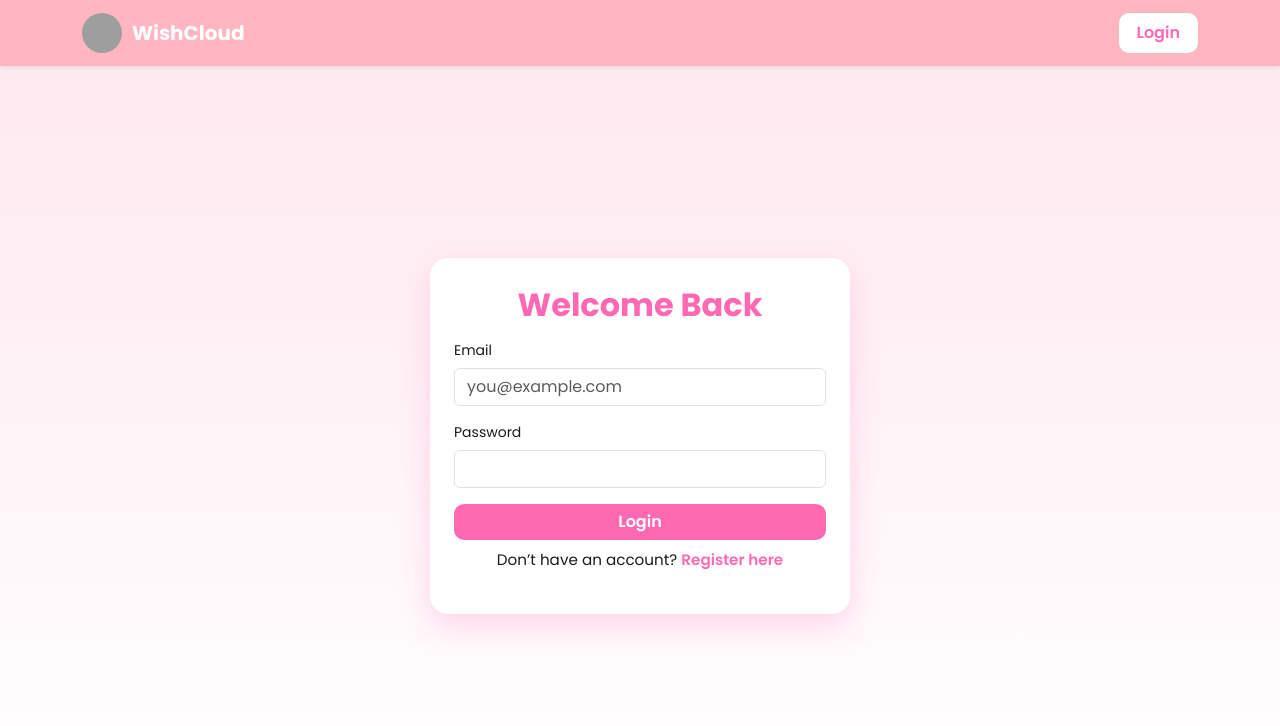
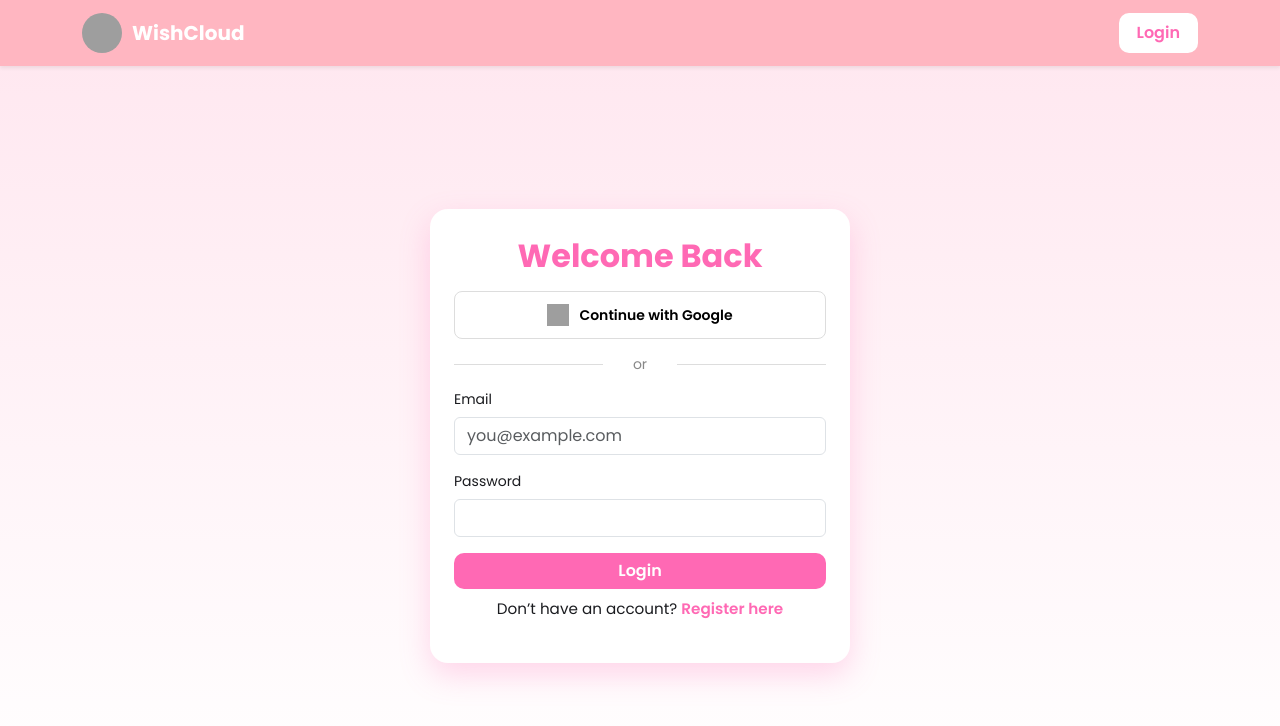
Before and after one commit to elissa-r/WishCloud, an Angular app in the folder wishcloud-angular/: page / in a window 1280 px wide. Shown: the top 726 px of the page. Built offline with nearby package versions, Linux system fonts and the light colour scheme; grey boxes are pictures that could not be loaded.

Commit message:
added google login feature to welcome.component.ts
we can now sign in using google

```diff
--- a/wishcloud-angular/src/app/auth.service.ts
+++ b/wishcloud-angular/src/app/auth.service.ts
@@ -4,6 +4,8 @@ import {
   getAuth,
   signInWithEmailAndPassword,
   createUserWithEmailAndPassword,
+  GoogleAuthProvider,
+  signInWithPopup
 } from 'firebase/auth';
 import { firebaseConfig } from './firebase-config';
 
@@ -20,6 +22,12 @@ export class AuthService {
     return createUserWithEmailAndPassword(this.auth, email, password);
   }
 
+  // GOOGLE PROVIDER
+  loginWithGoogle() {
+    const provider = new GoogleAuthProvider();
+    return signInWithPopup(this.auth, provider);
+  }
+
   getCurrentUserId(): string | null {
     const user = this.auth.currentUser;
     return user ? user.uid : null;
--- a/wishcloud-angular/src/app/welcome/welcome.component.css
+++ b/wishcloud-angular/src/app/welcome/welcome.component.css
@@ -10,3 +10,52 @@
     background-color: rgb(23, 95, 228);
     color: white;
 }
+.google-btn {
+  display: flex;
+  align-items: center;
+  justify-content: center;
+  gap: 10px;
+
+  background: white;
+  border: 1px solid #ddd;
+  padding: 12px;
+  border-radius: 8px;
+  font-weight: 600;
+  cursor: pointer;
+  transition: 0.2s;
+}
+
+.google-btn:hover {
+  background: #f7f7f7;
+}
+
+.google-icon {
+  width: 22px;
+  height: 22px;
+}
+
+.divider {
+  text-align: center;
+  margin: 15px 0;
+  font-size: 14px;
+  color: #888;
+  position: relative;
+}
+
+.divider::before,
+.divider::after {
+  content: "";
+  position: absolute;
+  top: 50%;
+  width: 40%;
+  height: 1px;
+  background: #ddd;
+}
+
+.divider::before {
+  left: 0;
+}
+
+.divider::after {
+  right: 0;
+}
--- a/wishcloud-angular/src/app/welcome/welcome.component.html
+++ b/wishcloud-angular/src/app/welcome/welcome.component.html
@@ -1,8 +1,22 @@
 <section class="auth-wrap">
   <div class="auth-card">
+
     <!-- Login -->
     <div *ngIf="!isRegisterMode">
       <h2 class="auth-title">Welcome Back</h2>
+
+      <!-- Google Login -->
+      <button type="button"
+              class="google-btn w-100 mt-3"
+              (click)="loginWithGoogle()">
+        <img src="https://www.gstatic.com/images/branding/product/1x/gsa_64dp.png"
+             alt="Google"
+             class="google-icon">
+        Continue with Google
+      </button>
+
+      <div class="divider"><span>or</span></div>
+
       <form (submit)="onLoginSubmit($event)" novalidate>
         <div class="mb-3">
           <label class="form-label">Email</label>
@@ -15,6 +29,7 @@
             required
           />
         </div>
+
         <div class="mb-2">
           <label class="form-label">Password</label>
           <input
@@ -44,6 +59,19 @@
     <!-- Register -->
     <div *ngIf="isRegisterMode">
       <h2 class="auth-title">Create Account</h2>
+
+      <!-- Google Login -->
+      <button type="button"
+              class="google-btn w-100 mt-3"
+              (click)="loginWithGoogle()">
+        <img src="https://www.gstatic.com/images/branding/product/1x/gsa_64dp.png"
+             alt="Google"
+             class="google-icon">
+        Continue with Google
+      </button>
+
+      <div class="divider"><span>or</span></div>
+
       <form (submit)="onRegisterSubmit($event)" novalidate>
         <div class="mb-3">
           <label class="form-label">Name</label>
@@ -56,6 +84,7 @@
             required
           />
         </div>
+
         <div class="mb-3">
           <label class="form-label">Email</label>
           <input
@@ -67,6 +96,7 @@
             required
           />
         </div>
+
         <div class="mb-2">
           <label class="form-label">Password</label>
           <input
@@ -92,5 +122,6 @@
         </p>
       </form>
     </div>
+
   </div>
 </section>
--- a/wishcloud-angular/src/app/welcome/welcome.component.ts
+++ b/wishcloud-angular/src/app/welcome/welcome.component.ts
@@ -47,7 +47,6 @@ export class WelcomeComponent {
 
     try {
       await this.auth.login(this.loginEmail, this.loginPassword);
-      // On success, go to the dashboard
       this.router.navigate(['/list']);
     } catch (err: any) {
       console.error(err);
@@ -61,11 +60,23 @@ export class WelcomeComponent {
 
     try {
       await this.auth.register(this.regEmail, this.regPassword);
-      // Could also store 'regName' in Firestore here later
       this.router.navigate(['/list']);
     } catch (err: any) {
       console.error(err);
       this.errorMessage = err?.message || 'Registration failed';
     }
   }
+
+  // ⭐⭐⭐ GOOGLE SIGN-IN ADDED HERE ⭐⭐⭐
+  async loginWithGoogle(): Promise<void> {
+    this.errorMessage = '';
+
+    try {
+      await this.auth.loginWithGoogle();
+      this.router.navigate(['/list']);
+    } catch (err: any) {
+      console.error(err);
+      this.errorMessage = err?.message || 'Google login failed';
+    }
+  }
 }
```
